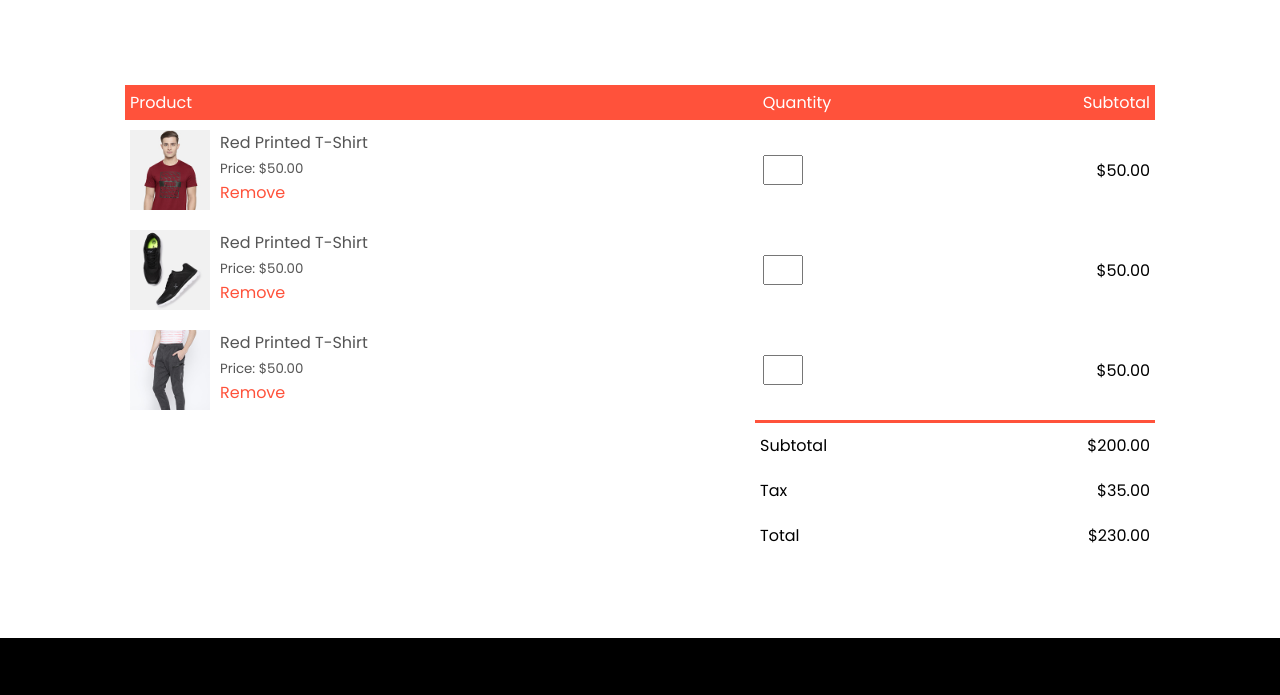
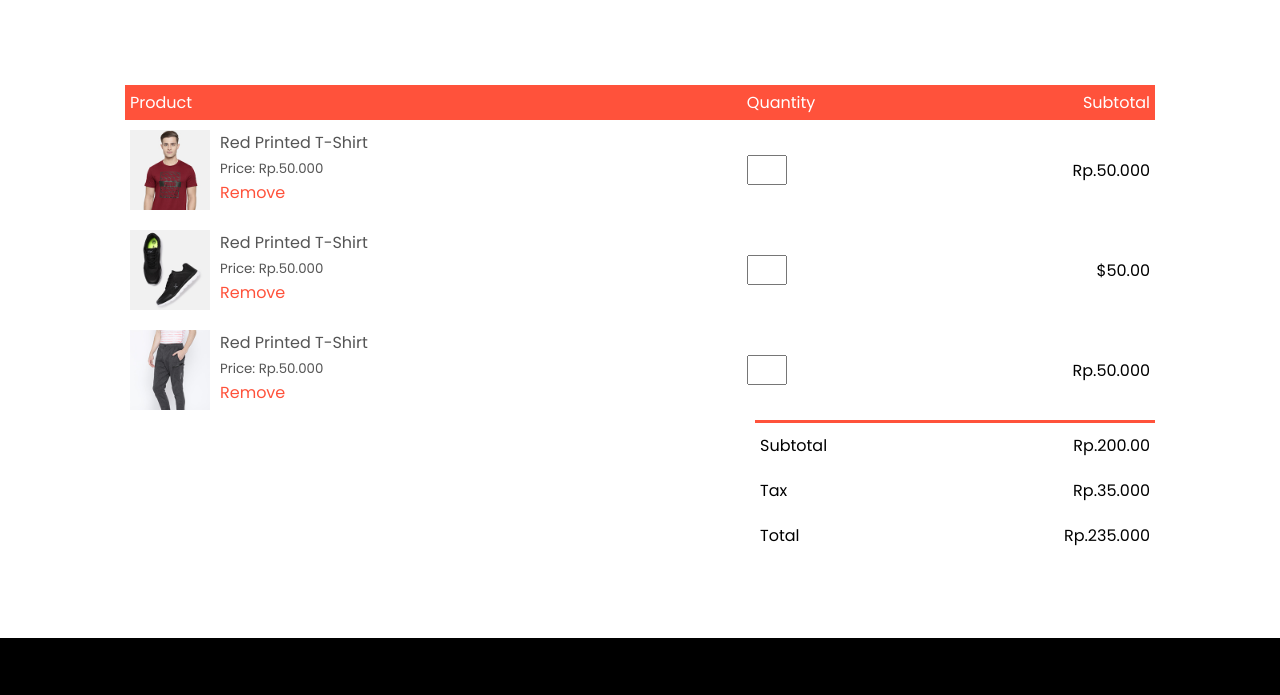
Before and after one commit to Okky2610/tugas-web-ecommerce, a plain HTML site: page cart.html in a window 1280 px wide. Shown: the part 78-773 px from the top of the page. Drawn offline with Linux system fonts and the light colour scheme.

Commit message:
Update cart.html

```diff
--- a/cart.html
+++ b/cart.html
@@ -4,7 +4,7 @@
     <head>
         <meta charset="utf-8">
         <meta name="viewport" content="width-device-width, initial-scale=1.0">
-        <title>All Products - Redstore</title>
+        <title>All Products - Store</title>
         <link rel="stylesheet" href="style.css">
         <link rel="preconnect" href="https://fonts.gstatic.com">
         <link href="https://fonts.googleapis.com/css2?family=Poppins:wght@200;300;400;500;600;700&display=swap" rel="stylesheet">
@@ -52,13 +52,13 @@
                         <img src="images/buy-1.jpg">
                         <div>
                             <p>Red Printed T-Shirt</p>
-                            <small>Price: $50.00</small><br>
+                            <small>Price: Rp.50.000</small><br>
                             <a href="">Remove</a>
                         </div>
                     </div>
                 </td>
                 <td><input type="number" vlaue="1"></td>
-                <td>$50.00</td>
+                <td>Rp.50.000</td>
             </tr>
             <tr>
                 <td>
@@ -66,7 +66,7 @@
                         <img src="images/buy-2.jpg">
                         <div>
                             <p>Red Printed T-Shirt</p>
-                            <small>Price: $50.00</small><br>
+                            <small>Price: Rp.50.000</small><br>
                             <a href="">Remove</a>
                         </div>
                     </div>
@@ -80,13 +80,13 @@
                         <img src="images/buy-3.jpg">
                         <div>
                             <p>Red Printed T-Shirt</p>
-                            <small>Price: $50.00</small><br>
+                            <small>Price: Rp.50.000</small><br>
                             <a href="">Remove</a>
                         </div>
                     </div>
                 </td>
                 <td><input type="number" vlaue="1"></td>
-                <td>$50.00</td>
+                <td>Rp.50.000</td>
             </tr>
             </table>
 
@@ -94,15 +94,15 @@
                 <table>
                     <tr>
                         <td>Subtotal</td>
-                        <td>$200.00</td>
+                        <td>Rp.200.00</td>
                     </tr>
                     <tr>
                         <td>Tax</td>
-                        <td>$35.00</td>
+                        <td>Rp.35.000</td>
                     </tr>
                     <tr>
                         <td>Total</td>
-                        <td>$230.00</td>
+                        <td>Rp.235.000</td>
                     </tr>
                 </table>
             </div>
```
